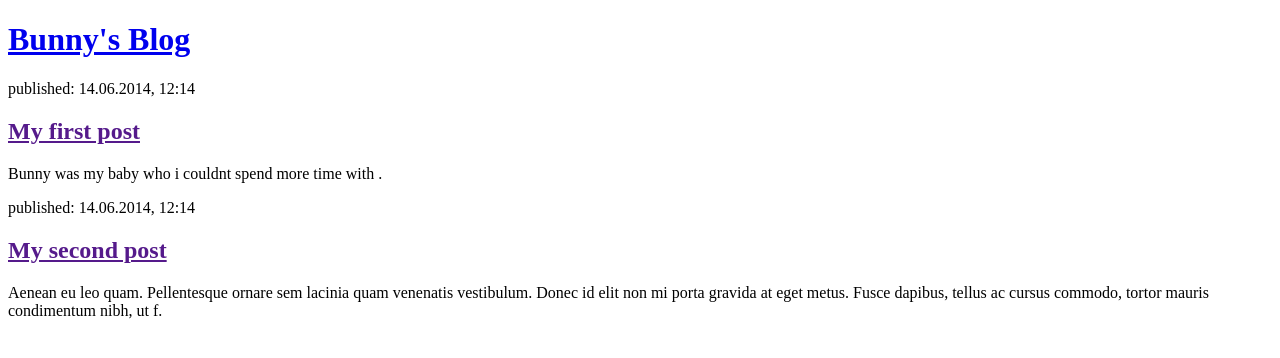
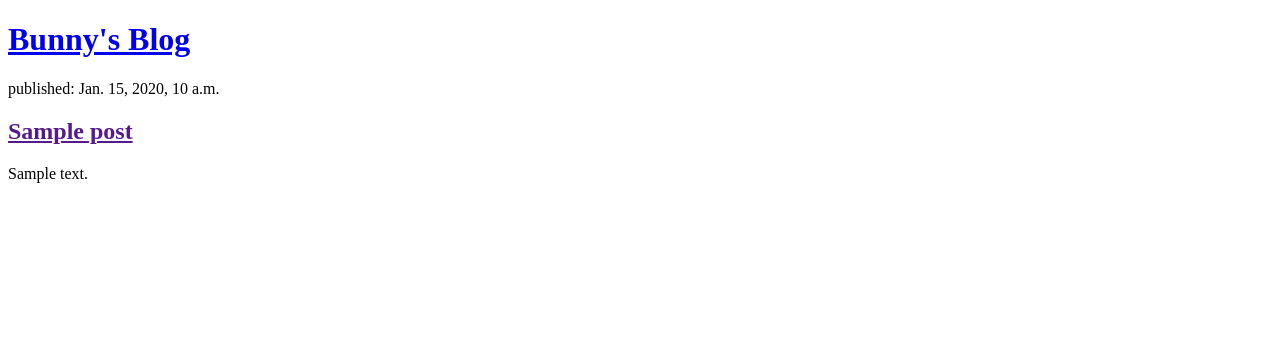
Before and after one commit to rahul-tiwari-95/django-blog, a Django app: page / in a window 1280 px wide. Shown: the top 358 px of the page. Run offline with Django 4.2, Linux system fonts and the light colour scheme; tables that the repository leaves empty hold one stand-in row (values such as "Sample post").

Commit message:
made website dynamic

```diff
--- a/blog/templates/blog/post_list.html
+++ b/blog/templates/blog/post_list.html
@@ -7,17 +7,14 @@
         <header>
             <h1><a href="/">Bunny's Blog</a></h1>
         </header>
+        {% for post in posts %}
+    <article>
+        <time>published: {{ post.published_date }}</time>
+        <h2><a href="">{{ post.title }}</a></h2>
+        <p>{{ post.text|linebreaksbr }}</p>
+    </article>
+{% endfor %}
 
-        <article>
-            <time>published: 14.06.2014, 12:14</time>
-            <h2><a href="">My first post</a></h2>
-            <p>Bunny was my baby who i couldnt spend more time with .</p>
-        </article>
 
-        <article>
-            <time>published: 14.06.2014, 12:14</time>
-            <h2><a href="">My second post</a></h2>
-            <p>Aenean eu leo quam. Pellentesque ornare sem lacinia quam venenatis vestibulum. Donec id elit non mi porta gravida at eget metus. Fusce dapibus, tellus ac cursus commodo, tortor mauris condimentum nibh, ut f.</p>
-        </article>
     </body>
 </html>
--- a/blog/views.py
+++ b/blog/views.py
@@ -1,8 +1,18 @@
 from django.shortcuts import render
+from .models import Post
+from django.utils import timezone
 
 #we just defined post_list function which we have used in urls.py --> since this is the view --> we need to encode the template
 
 def post_list(request):
-    return render(request, 'blog/post_list.html', {})
+
+    posts = Post.objects.filter(published_date__lte = timezone.now()).order_by('published_date')
+    allposts = Post.objects.all()
+
+    #this function simply fetches all data of all posts and stores it into 'allposts'
+    return render(request, 'blog/post_list.html', {'posts': allposts})
+
 
 # Create your views here.
+# we used {'posts' : posts} code to refrence it  we have learnt this in Angular and reactJS --> I am assuming that
+# we will be using posts in the html file which we have created inside tempaltes --> blog --> post_list.html
```
